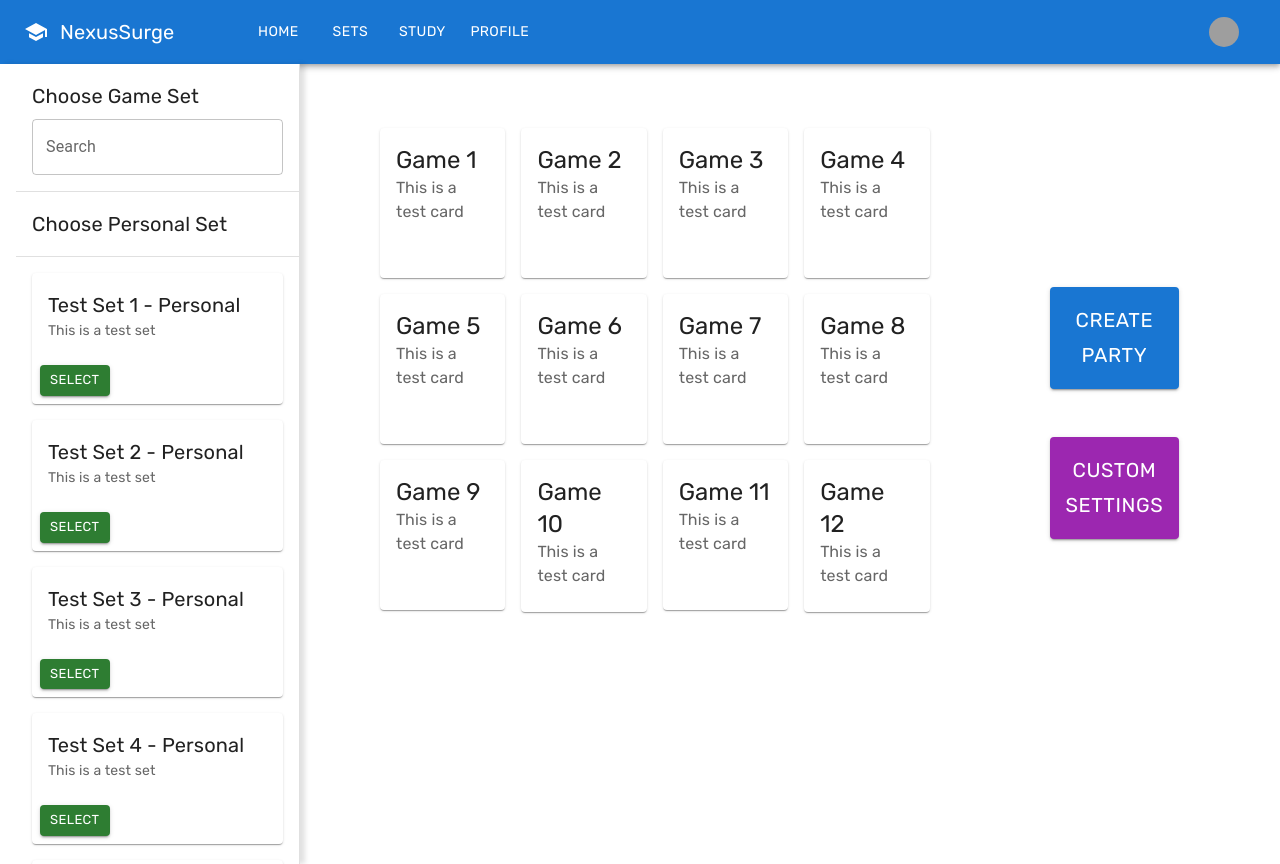
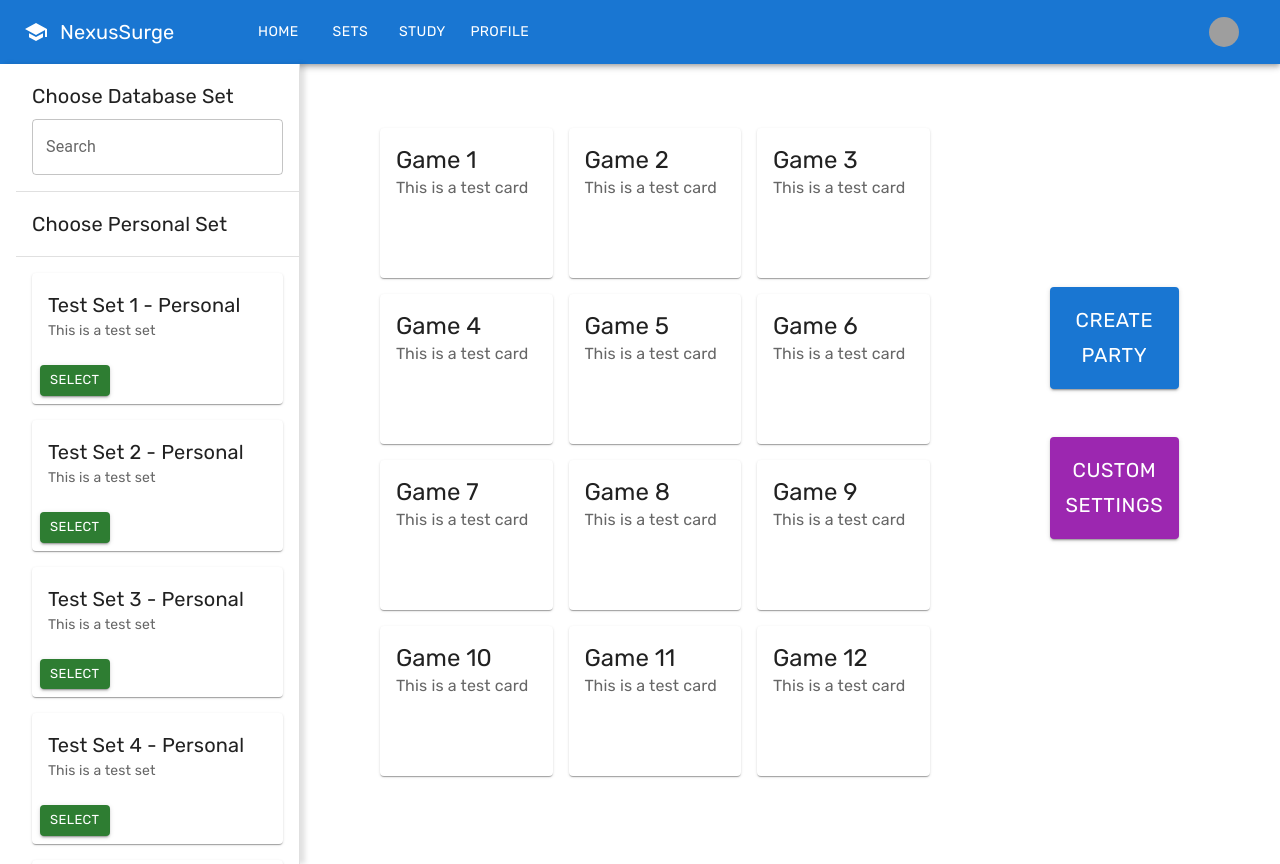
Before and after one commit to skancharapu775/NexusSurge, a React (Create React App) app in the folder nexussurge/: page / in a window 1280 px wide. Built offline with nearby package versions, Linux system fonts and the light colour scheme; grey boxes are pictures that could not be loaded.

Commit message:
Add general style changes

```diff
--- a/nexussurge/src/components/SideDrawer.js
+++ b/nexussurge/src/components/SideDrawer.js
@@ -31,7 +31,7 @@ export default function SideDrawer({ sets }) {
     >
       <Box sx={{ p: 2 }}>
         <Typography variant="h6" gutterBottom sx = {{ fontFamily: 'Rubik' }}>
-          Choose Game Set
+          Choose Database Set
         </Typography>
         <TextField
           sx = {{ fontFamily: 'Rubik' }}
--- a/nexussurge/src/pages/Home.js
+++ b/nexussurge/src/pages/Home.js
@@ -122,7 +122,7 @@ export function Home() {
                 </Box>
                 <Grid container spacing={2} sx={{ width: '100%', justifyContent: 'center' }}>
                 {card_data_example.map((card, index) => (
-                    <Grid item xs={3} key={index}>
+                    <Grid item xs={4} key={index}>
                     <a href={card.link} className='card-link'>
                         <Card className='center-card' sx={{ minHeight: '150px', display: 'flex', flexDirection: 'column', justifyContent: 'space-between', transition: 'transform 0.3s ease-in-out, box-shadow 0.3s ease-in-out', '&:hover': { transform: 'translateY(-5px)', boxShadow: '0px 0px 10px rgba(0, 0, 0, 0.5)' } }} onClick={() => window.location.href=card.link}>
                         <CardContent className='card-content'>
--- a/nexussurge/src/pages/Sets.js
+++ b/nexussurge/src/pages/Sets.js
@@ -169,8 +169,8 @@ export function Sets() {
                                     <Typography variant="h5">{result.title}</Typography>
                                     <Typography variant="subtitle1">{result.num_cards} terms by {result.creator}</Typography>
                                 </Box>
-                                <Box sx={{ display: 'flex', alignItems: 'center', marginLeft: '10px' }}>
-                                    <IconButton edge="end" aria-label="delete"><AddCircleIcon /></IconButton>
+                                <Box sx={{ display: 'flex', alignItems: 'center', marginLeft: '10px', marginRight: '20px' }}>
+                                    <IconButton edge="end" aria-label="delete" color = 'success'><AddCircleIcon /></IconButton>
                                 </Box>
                             </Box>
                         ))}
```
